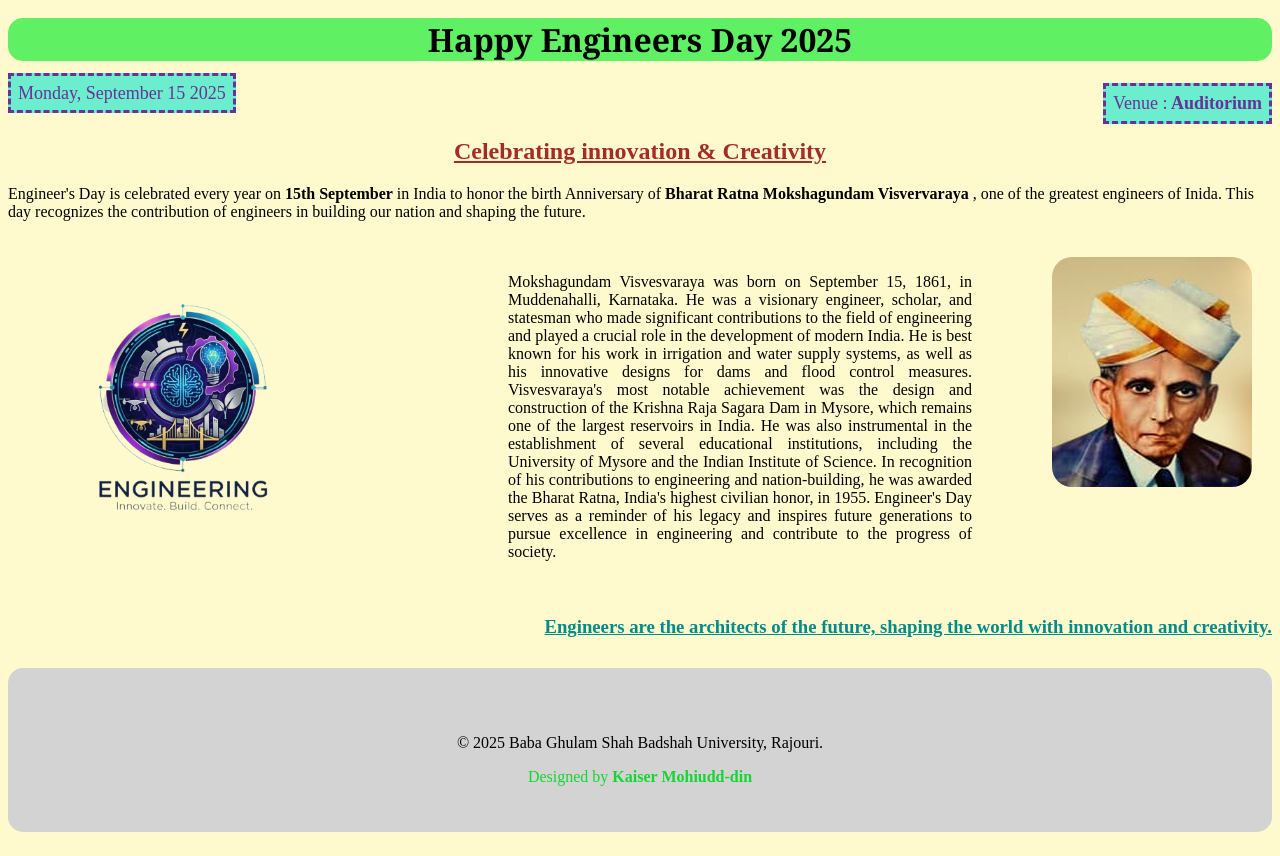
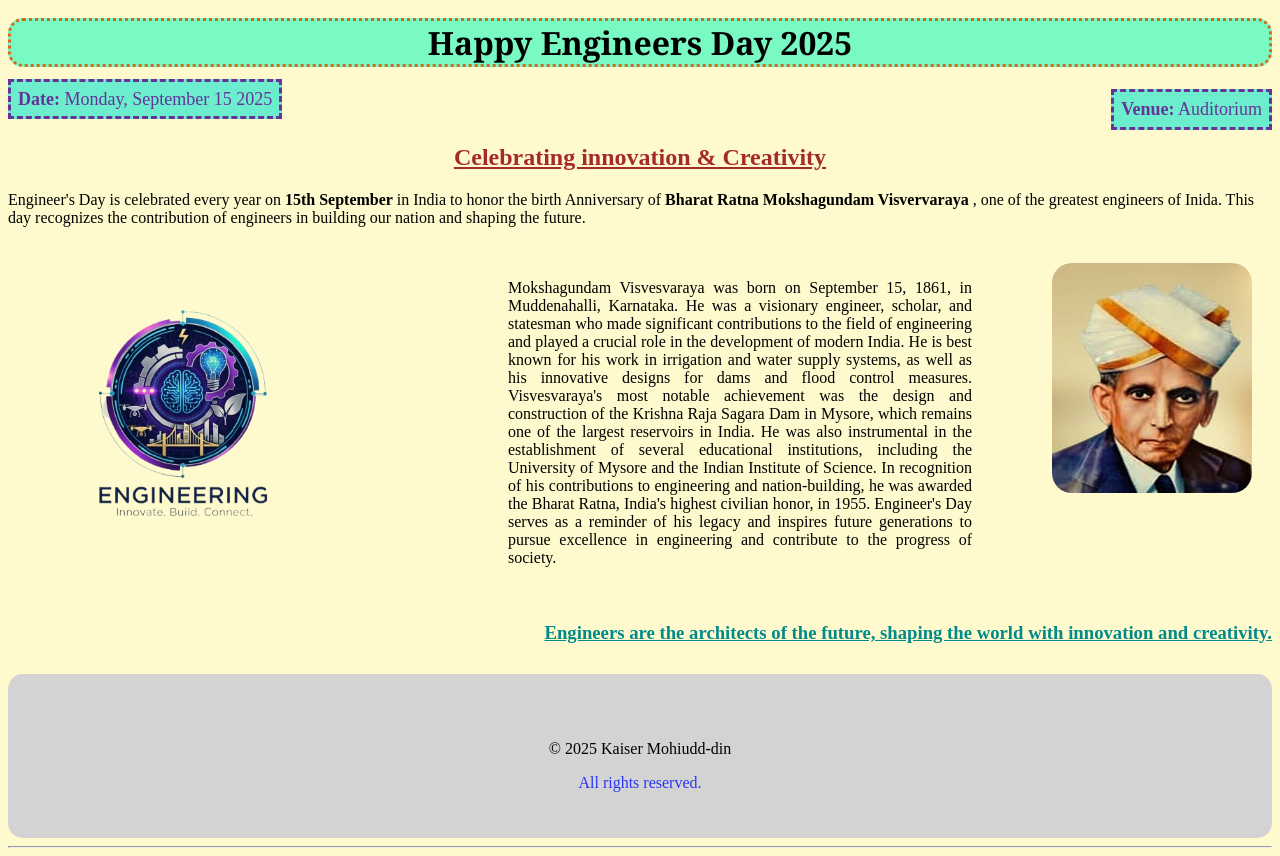
Before and after one commit to Lonekaiser04/engineering-day-task, a plain HTML site: page index.html in a window 1280 px wide. Shown: the part 253-1109 px from the top of the page. Drawn offline with Linux system fonts and the light colour scheme.

Commit message:
Update index.html

```diff
--- a/index.html
+++ b/index.html
@@ -9,11 +9,10 @@
             <img src="bgsbu logo new.png" alt="bgsbu logo" style="display: block; margin-left: auto; margin-right: auto;padding-top: 0%; width: 10%; border-radius: 30%;">
         </div>
         <div style="text-align: center;">
-            <h1 style="background-color: rgb(95, 240, 100); font-family: Cambria, Cochin, Georgia, Times, 'Times New Roman'; border-radius: 15px;">Happy Engineers Day 2025</h1>
+            <h1 style="background-color:rgb(120, 250, 194); font-family: Cambria, Cochin, Georgia, Times, 'Times New Roman'; border-radius: 15px; border: dotted; border-color: chocolate;">Happy Engineers Day 2025</h1>
         </div>
-        <span style="background-color: rgb(108, 237, 205); font-size: large; color: rebeccapurple; padding: 7px; border: dashed;">Monday, September 15 2025</span>
-        <span style="border:dashed; padding: 7px; background-color: rgb(108, 237, 205); font-size: large; color: rebeccapurple; float: inline-end;">Venue :<b> Auditorium</b></span>
-        </div>
+        <span style="background-color: rgb(108, 237, 205); font-size: large; color: rebeccapurple; padding: 7px; border: dashed;"><b>Date:</b> Monday, September 15 2025</span>
+        <span style="border:dashed; padding: 7px; background-color: rgb(108, 237, 205); font-size: large; color: rebeccapurple; float: inline-end;"><b>Venue:</b> Auditorium</span>
 
         <div>
             <h2 style="color: brown; text-align: center; padding-top: 15px;"><u>Celebrating innovation & Creativity </u></h2>
@@ -26,16 +25,17 @@
         <span style=" float: inline-end; padding-top: 20px; padding-right: 20px;">
             <img src="eng brmv.jpg" alt="profile of Engineer BRMV" style="display: block; width: 100%; border-radius: 20px; background: none; mix-blend-mode:multiply; float:inline-end;">
         </span>
-        </div>
+
         <div style="padding-top: 20px; padding-left: 10px; padding-right: 150px; margin-right: 150px">
             <p style="text-align: justify;">Mokshagundam Visvesvaraya was born on September 15, 1861, in Muddenahalli, Karnataka. He was a visionary engineer, scholar, and statesman who made significant contributions to the field of engineering and played a crucial role in the development of modern India. He is best known for his work in irrigation and water supply systems, as well as his innovative designs for dams and flood control measures. Visvesvaraya's most notable achievement was the design and construction of the Krishna Raja Sagara Dam in Mysore, which remains one of the largest reservoirs in India. He was also instrumental in the establishment of several educational institutions, including the University of Mysore and the Indian Institute of Science. In recognition of his contributions to engineering and nation-building, he was awarded the Bharat Ratna, India's highest civilian honor, in 1955. Engineer's Day serves as a reminder of his legacy and inspires future generations to pursue excellence in engineering and contribute to the progress of society.</p>
         </div>
-        <div style="text-align: center; padding-top: 20px;">
+        <div style=" padding-top: 20px;">
             <h3 style="text-align: right; color: darkcyan;"><u>Engineers are the architects of the future, shaping the world with innovation and creativity.</u></h3>
         </div>
         <div style="text-align: center; padding-top: 50px; background-color: lightgrey; border-radius: 15px; margin-top: 30px; padding-bottom: 30px;">
-            <p>&copy; 2025 Baba Ghulam Shah Badshah University, Rajouri.</p>
-            <p style="color: rgb(20, 214, 49);">Designed by<b> Kaiser Mohiudd-din </b> </p>
+            <p style="font-size: medium;">&copy; 2025 Kaiser Mohiudd-din<p>
+            <p style="color: rgb(40, 53, 247);">All rights reserved.</p>
         </div>
+         <hr>
     </body>
 </html>
```
